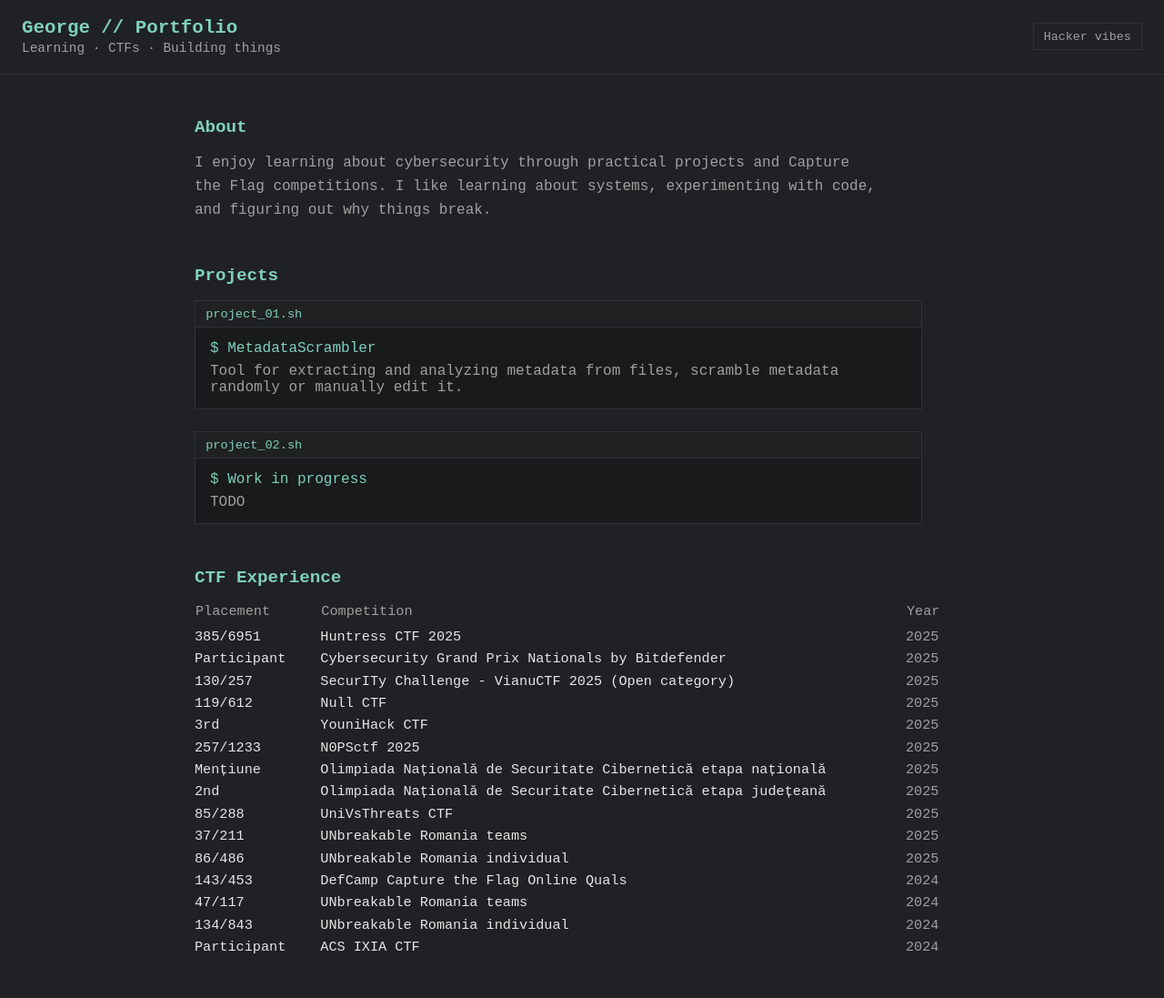
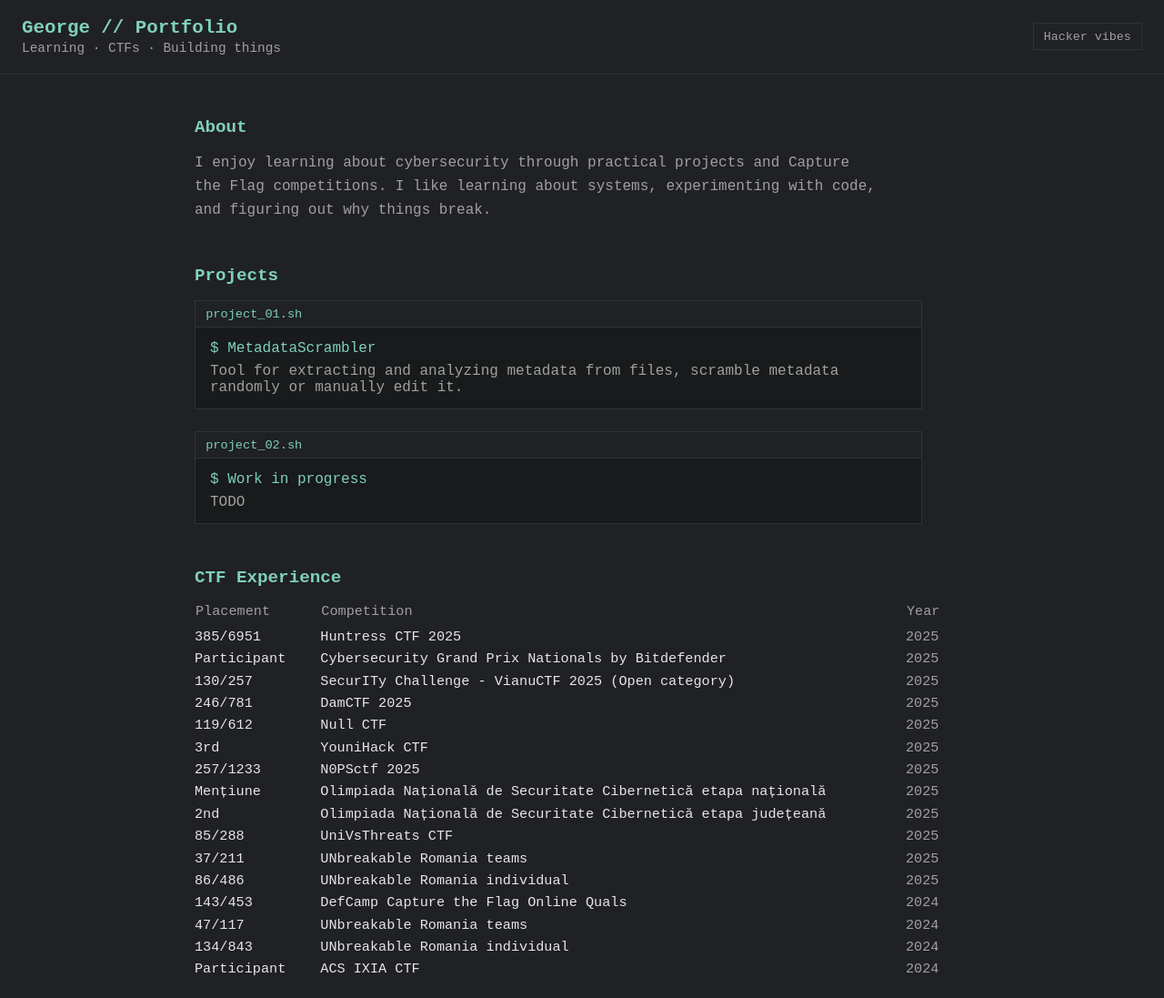
Before and after one commit to Green-Round-Circle/Green-Round-Circle.github.io, a plain HTML site: page index.html in a window 1280 px wide. Shown: the top 1097 px of the page at 91% size. Drawn offline with Linux system fonts and the light colour scheme.

Commit message:
Update index.html

```diff
--- a/index.html
+++ b/index.html
@@ -257,6 +257,11 @@ footer {
                 <td class="year">2025</td>
             </tr>
 			<tr>
+                <td class="placement">246/781</td>
+                <td>DamCTF 2025</td>
+                <td class="year">2025</td>
+            </tr>
+			<tr>
                 <td class="placement">119/612</td>
                 <td>Null CTF</td>
                 <td class="year">2025</td>
```
